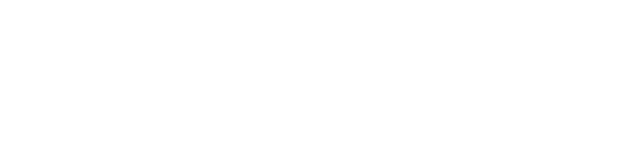
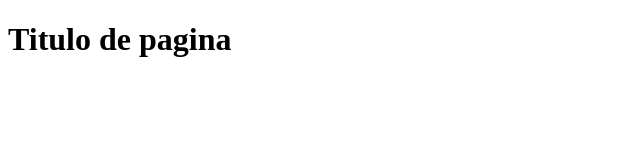
Before and after one commit to Anderson526/GITHUB-and-GIT-practices, a plain HTML site: page index.html in a window 1280 px wide. Shown: the whole page, without its empty margins (0-640 px from the left). Drawn offline with Linux system fonts and the light colour scheme.

Commit message:
update from github

```diff
--- a/index.html
+++ b/index.html
@@ -7,6 +7,6 @@
     <title>Document</title>
 </head>
 <body>
-
+    <h1>Titulo de pagina </h1>
 </body>
 </html>
```
